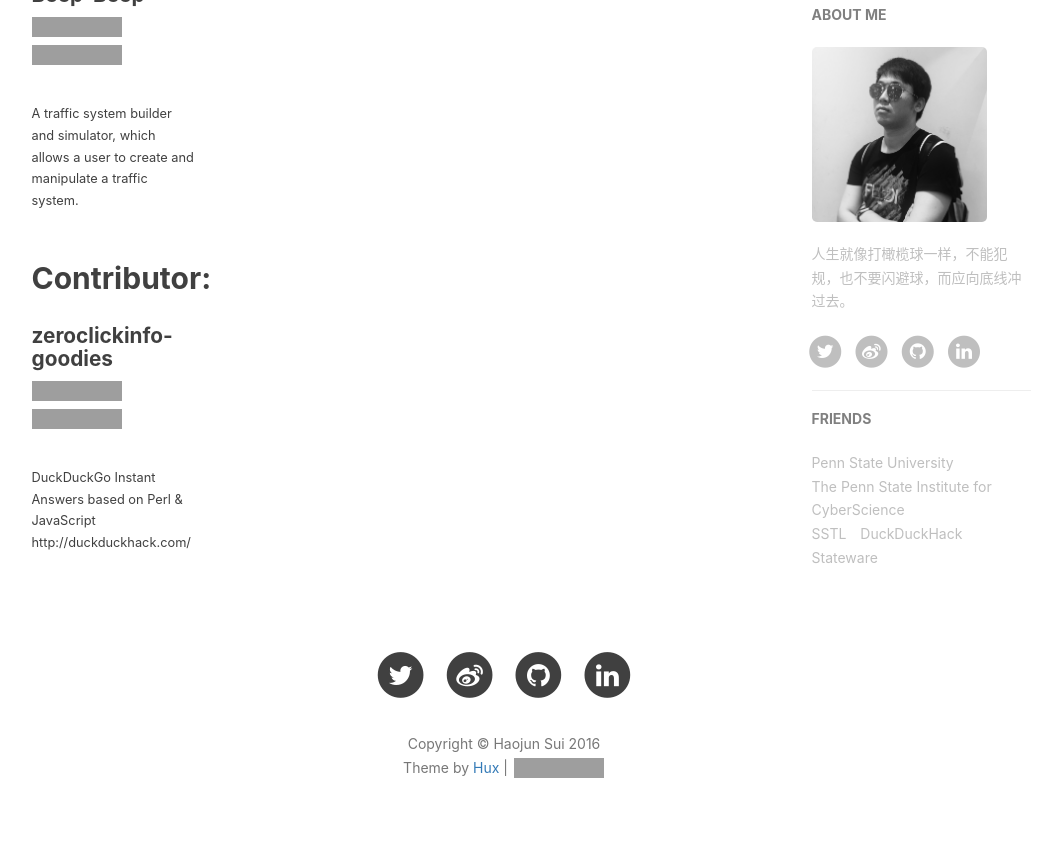
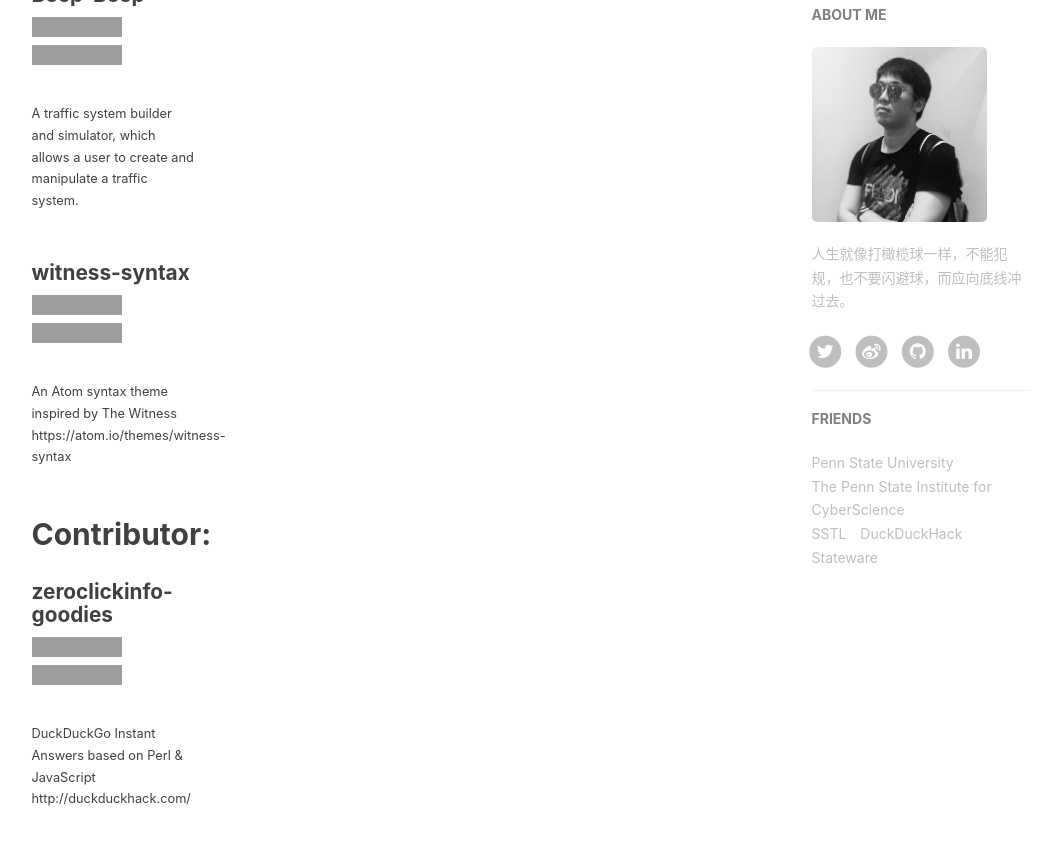
Before and after one commit to haojunsui/haojunsui.github.io, a Jekyll site: the page built from projects.html, in a window 1280 px wide and 900 px high, scrolled down 537 px. Shown: the top 845 px of the window, without its empty margins (136-1198 px from the left). Built offline with Jekyll 4.4.1, drawn with Linux system fonts in a browser that asks for light colours; nearby versions of some CDN libraries; comment, search, counter and statistics services are not loaded; grey boxes are pictures that could not be loaded.

Commit message:
Adds witness-syntax to project page.

```diff
--- a/projects.html
+++ b/projects.html
@@ -15,6 +15,17 @@
 		<iframe src="https://ghbtns.com/github-btn.html?user=Stateware&repo=Beep-Beep&type=fork&count=true&v=2"
 		frameborder="0" scrolling="0" width="120px" height="20px"></iframe>
 		<p style="font-size:80%;"> A traffic system builder and simulator, which allows a user to create and manipulate a traffic system.</p>
+	</div>
+</div>
+
+<div class="row">
+	<div class="col-md-3">
+		<h3 style="font-size:130%;"><a href="https://github.com/haojunsui/witness-syntax" >witness-syntax</a></h3>
+		<iframe src="https://ghbtns.com/github-btn.html?user=haojunsui&repo=witness-syntax&type=star&count=true&v=2"
+		frameborder="0" scrolling="0" width="120px" height="20px"></iframe>
+		<iframe src="https://ghbtns.com/github-btn.html?user=haojunsui&repo=witness-syntax&type=fork&count=true&v=2"
+		frameborder="0" scrolling="0" width="120px" height="20px"></iframe>
+		<p style="font-size:80%;"> An Atom syntax theme inspired by The Witness <a href="https://atom.io/themes/witness-syntax">https://atom.io/themes/witness-syntax</a></p>
 	</div>
 </div>
 
```
